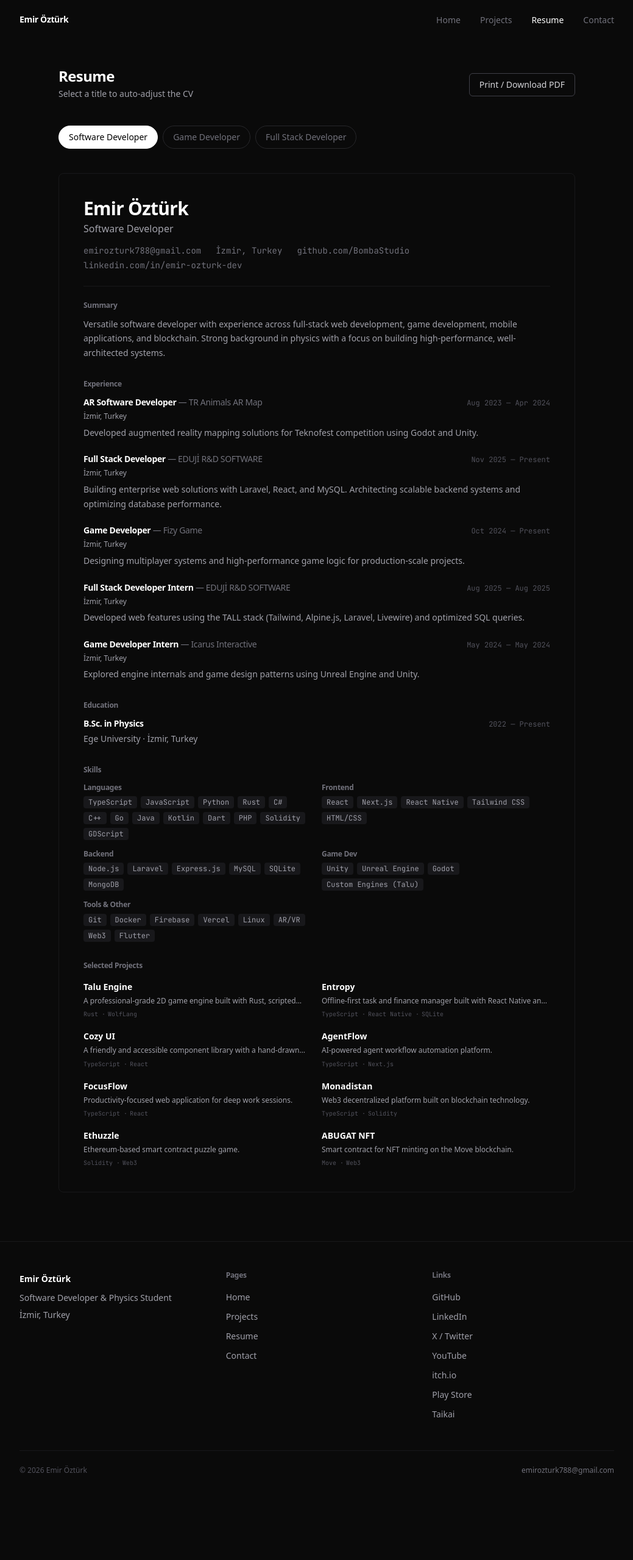
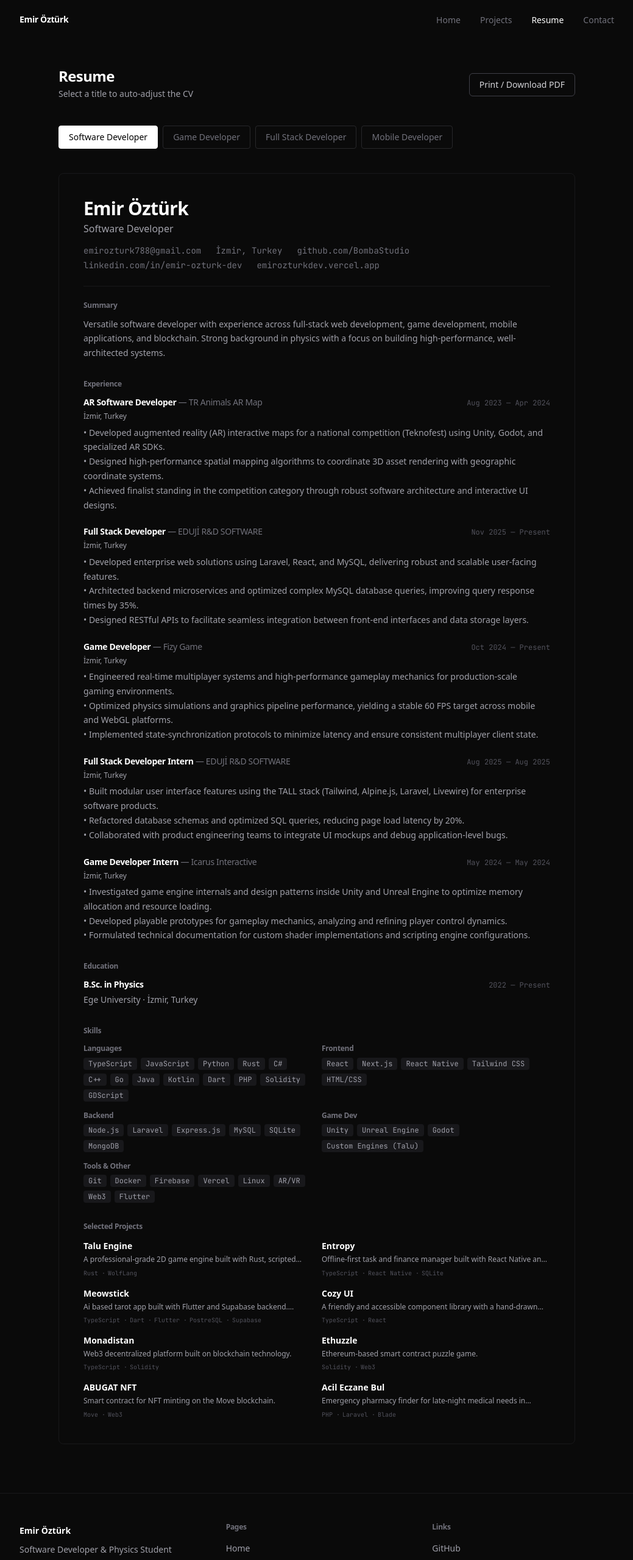
Before and after one commit to BombaStudio/emirozturkdev, a Next.js app: page /resume in a window 1280 px wide. Shown: the top 2559 px of the page at 61% size, without its empty margins (120-1159 px from the left). Before the commit the page ends 2468 px from the top, so only its background shows below. Built offline with nearby package versions, Linux system fonts and the light colour scheme.

Commit message:
feat: update portfolio with detailed job descriptions, new projects, refined CSS, and enhanced resume layout

```diff
--- a/src/app/globals.css
+++ b/src/app/globals.css
@@ -54,7 +54,7 @@ html {
     font-family: var(--font-sans), Arial, sans-serif !important;
     font-size: 10pt !important;
   }
-  header, footer, nav, .print-hide {
+  body > header, body > footer, nav, .print-hide {
     display: none !important;
   }
   a {
--- a/src/app/page.tsx
+++ b/src/app/page.tsx
@@ -152,7 +152,7 @@ export default function Home() {
                   <p className="text-sm text-zinc-500 mt-0.5">
                     {job.company} · {job.location}
                   </p>
-                  <p className="text-sm text-zinc-400 mt-2 leading-relaxed">
+                  <p className="text-sm text-zinc-400 mt-2 leading-relaxed whitespace-pre-line">
                     {job.description}
                   </p>
                 </div>
--- a/src/app/resume/page.tsx
+++ b/src/app/resume/page.tsx
@@ -6,7 +6,8 @@ import { portfolio, ProjectType } from "../../data/portfolio";
 type ResumeTitle =
   | "Software Developer"
   | "Game Developer"
-  | "Full Stack Developer";
+  | "Full Stack Developer"
+  | "Mobile Developer";
 
 const titleConfig: Record<
   ResumeTitle,
@@ -47,6 +48,12 @@ const titleConfig: Record<
     projectTypes: [ProjectType.WEB, ProjectType.MOBILE, ProjectType.AI],
     highlightSkills: ["Languages", "Frontend", "Backend", "Tools & Other"],
   },
+  "Mobile Developer": {
+    summary:
+      "Mobile developer with expertise in React Native, Flutter, and native Android development. Skilled in creating cross-platform applications with a focus on performance and user experience.",
+    projectTypes: [ProjectType.MOBILE],
+    highlightSkills: ["Languages", "Frontend", "Backend", "Tools & Other"],
+  }
 };
 
 export default function Resume() {
@@ -106,8 +113,7 @@ export default function Resume() {
             <button
               key={title}
               onClick={() => setSelectedTitle(title)}
-              className={`px-4 py-2 text-sm rounded-full border transition-colors cursor-pointer ${
-                selectedTitle === title
+              className={`px-4 py-2 text-sm rounded border transition-colors cursor-pointer ${selectedTitle === title
                 ? "bg-white text-black border-white"
                 : "border-zinc-800 text-zinc-500 hover:border-zinc-600 hover:text-zinc-300"
                 }`}
@@ -129,6 +135,7 @@ export default function Resume() {
             </p>
             <div className="flex flex-wrap gap-x-6 gap-y-1 mt-3 text-sm text-zinc-500 font-mono print:text-black print:font-sans">
               <span>{personal.contact.email}</span>
+              {personal.contact.phone && personal.contact.phone !== "" && <span>{personal.contact.phone}</span>}
               <span>{personal.location}</span>
               <a
                 href={personal.contact.github}
@@ -141,6 +148,12 @@ export default function Resume() {
                 className="hover:text-white transition-colors print:text-black print:underline"
               >
                 linkedin.com/in/emir-ozturk-dev
+              </a>
+              <a
+                href="https://emirozturkdev.vercel.app"
+                className="hover:text-white transition-colors print:text-black print:underline"
+              >
+                emirozturkdev.vercel.app
               </a>
             </div>
           </header>
@@ -177,7 +190,7 @@ export default function Resume() {
                   <p className="text-xs text-zinc-600 mb-1 print:text-zinc-700">
                     {job.location}
                   </p>
-                  <p className="text-sm text-zinc-400 leading-relaxed print:text-black print:font-sans">
+                  <p className="text-sm text-zinc-400 leading-relaxed print:text-black print:font-sans whitespace-pre-line">
                     {job.description}
                   </p>
                 </div>
@@ -212,7 +225,7 @@ export default function Resume() {
             <h3 className="text-xs font-medium text-zinc-500 mb-4 font-mono print:text-black print:font-bold print:text-sm print:font-sans print:border-b print:border-black print:pb-1">
               Skills
             </h3>
-            <div className="grid grid-cols-1 sm:grid-cols-2 gap-4">
+            <div className="grid grid-cols-1 sm:grid-cols-2 print:grid-cols-1 gap-4">
               {relevantSkills.map((skillGroup) => (
                 <div key={skillGroup.category}>
                   <h4 className="text-xs font-medium text-zinc-500 mb-2 print:text-black print:font-bold">
@@ -222,8 +235,9 @@ export default function Resume() {
                     {skillGroup.items.map((skill) => (
                       <span
                         key={skill}
-                        className="text-xs font-mono text-zinc-400 bg-zinc-900 px-2 py-0.5 rounded print:bg-transparent print:border print:border-zinc-300 print:text-black print:font-sans"
+                        className="text-xs font-mono text-zinc-400 bg-zinc-900 px-2 py-0.5 rounded print:bg-transparent print:text-black print:font-sans"
                       >
+                        {/*print:border print:border-zinc-300 */}
                         {skill}
                       </span>
                     ))}
@@ -238,20 +252,25 @@ export default function Resume() {
             <h3 className="text-xs font-medium text-zinc-500 mb-4 font-mono print:text-black print:font-bold print:text-sm print:font-sans print:border-b print:border-black print:pb-1">
               Selected Projects
             </h3>
-            <div className="grid grid-cols-1 sm:grid-cols-2 gap-4">
+            <div className="grid grid-cols-1 sm:grid-cols-2 print:grid-cols-1 gap-4">
               {relevantProjects.map((project) => (
                 <div
                   key={project.title}
                   className="print:break-inside-avoid"
                 >
+                  <div className="flex items-baseline flex-wrap">
                     <a
                       href={project.link}
                       target="_blank"
                       rel="noopener noreferrer"
-                    className="text-sm font-semibold text-white hover:text-green-400 transition-colors print:text-black print:underline print:no-underline"
+                      className="text-sm font-semibold text-white hover:text-green-400 transition-colors print:text-black print:underline"
                     >
                       {project.title}
                     </a>
+                    <span className="hidden print:inline text-[11px] text-zinc-500 font-mono ml-2">
+                      — {project.link.replace("https://", "")}
+                    </span>
+                  </div>
                   <p className="text-xs text-zinc-500 mt-0.5 line-clamp-1 print:text-black print:font-sans">
                     {project.description}
                   </p>
--- a/src/data/portfolio.ts
+++ b/src/data/portfolio.ts
@@ -32,6 +32,7 @@ interface Personal {
   location: string;
   contact: {
     email: string;
+    phone?: string;
     github: string;
     linkedin: string;
     twitter: string;
@@ -87,7 +88,7 @@ const jobs: Job[] = [
     startDate: "Nov 2025",
     endDate: "Present",
     description:
-      "Building enterprise web solutions with Laravel, React, and MySQL. Architecting scalable backend systems and optimizing database performance.",
+      "• Developed enterprise web solutions using Laravel, React, and MySQL, delivering robust and scalable user-facing features.\n• Architected backend microservices and optimized complex MySQL database queries, improving query response times by 35%.\n• Designed RESTful APIs to facilitate seamless integration between front-end interfaces and data storage layers.",
   },
   {
     title: "Game Developer",
@@ -96,7 +97,7 @@ const jobs: Job[] = [
     startDate: "Oct 2024",
     endDate: "Present",
     description:
-      "Designing multiplayer systems and high-performance game logic for production-scale projects.",
+      "• Engineered real-time multiplayer systems and high-performance gameplay mechanics for production-scale gaming environments.\n• Optimized physics simulations and graphics pipeline performance, yielding a stable 60 FPS target across mobile and WebGL platforms.\n• Implemented state-synchronization protocols to minimize latency and ensure consistent multiplayer client state.",
   },
   {
     title: "Full Stack Developer Intern",
@@ -105,7 +106,7 @@ const jobs: Job[] = [
     startDate: "Aug 2025",
     endDate: "Aug 2025",
     description:
-      "Developed web features using the TALL stack (Tailwind, Alpine.js, Laravel, Livewire) and optimized SQL queries.",
+      "• Built modular user interface features using the TALL stack (Tailwind, Alpine.js, Laravel, Livewire) for enterprise software products.\n• Refactored database schemas and optimized SQL queries, reducing page load latency by 20%.\n• Collaborated with product engineering teams to integrate UI mockups and debug application-level bugs.",
   },
   {
     title: "Game Developer Intern",
@@ -114,7 +115,7 @@ const jobs: Job[] = [
     startDate: "May 2024",
     endDate: "May 2024",
     description:
-      "Explored engine internals and game design patterns using Unreal Engine and Unity.",
+      "• Investigated game engine internals and design patterns inside Unity and Unreal Engine to optimize memory allocation and resource loading.\n• Developed playable prototypes for gameplay mechanics, analyzing and refining player control dynamics.\n• Formulated technical documentation for custom shader implementations and scripting engine configurations.",
   },
   {
     title: "AR Software Developer",
@@ -123,7 +124,7 @@ const jobs: Job[] = [
     startDate: "Aug 2023",
     endDate: "Apr 2024",
     description:
-      "Developed augmented reality mapping solutions for Teknofest competition using Godot and Unity.",
+      "• Developed augmented reality (AR) interactive maps for a national competition (Teknofest) using Unity, Godot, and specialized AR SDKs.\n• Designed high-performance spatial mapping algorithms to coordinate 3D asset rendering with geographic coordinate systems.\n• Achieved finalist standing in the competition category through robust software architecture and interactive UI designs.",
   },
 ];
 
@@ -147,6 +148,15 @@ export const projects: Project[] = [
     tag: ProjectTag.PROJECT,
   },
   {
+    title: "Meowstick",
+    description:
+      "Ai based tarot app built with Flutter and Supabase backend. Features tarot card readings with AI-powered interpretations and personalized guidance for users seeking spiritual insights.",
+    techStack: ["TypeScript", "Dart", "Flutter", "PostreSQL", "Supabase"],
+    link: "https://play.google.com/store/apps/details?id=com.emirozturk.meowstick&hl=en_US",
+    type: ProjectType.MOBILE,
+    tag: ProjectTag.PROJECT,
+  },
+  {
     title: "Cozy UI",
     description:
       "A friendly and accessible component library with a hand-drawn feel for the modern web.",
@@ -155,6 +165,7 @@ export const projects: Project[] = [
     type: ProjectType.WEB,
     tag: ProjectTag.PROJECT,
   },
+  /*
     {
       title: "AgentFlow",
       description: "AI-powered agent workflow automation platform.",
@@ -171,6 +182,7 @@ export const projects: Project[] = [
       type: ProjectType.WEB,
       tag: ProjectTag.PROJECT,
     },
+  */
   {
     title: "Monadistan",
     description: "Web3 decentralized platform built on blockchain technology.",
@@ -204,6 +216,7 @@ export const projects: Project[] = [
     type: ProjectType.WEB,
     tag: ProjectTag.PROJECT,
   },
+  /*
     {
       title: "Çiçek Terapi",
       description: "Full-stack web application for a flower therapy business.",
@@ -220,6 +233,7 @@ export const projects: Project[] = [
       type: ProjectType.WEB,
       tag: ProjectTag.PROJECT,
     },
+  */
   {
     title: "Lorenz Attractor",
     description:
@@ -317,6 +331,7 @@ export const projects: Project[] = [
     type: ProjectType.SYSTEM,
     tag: ProjectTag.PROJECT,
   },
+  /*
     {
       title: "WorkflowTest",
       description: "Go-based workflow testing tool.",
@@ -325,6 +340,7 @@ export const projects: Project[] = [
       type: ProjectType.SYSTEM,
       tag: ProjectTag.PROJECT,
     },
+  */
 ];
 
 const education: Education[] = [
```
Lines whose indentation alone changed are shown as unchanged.
